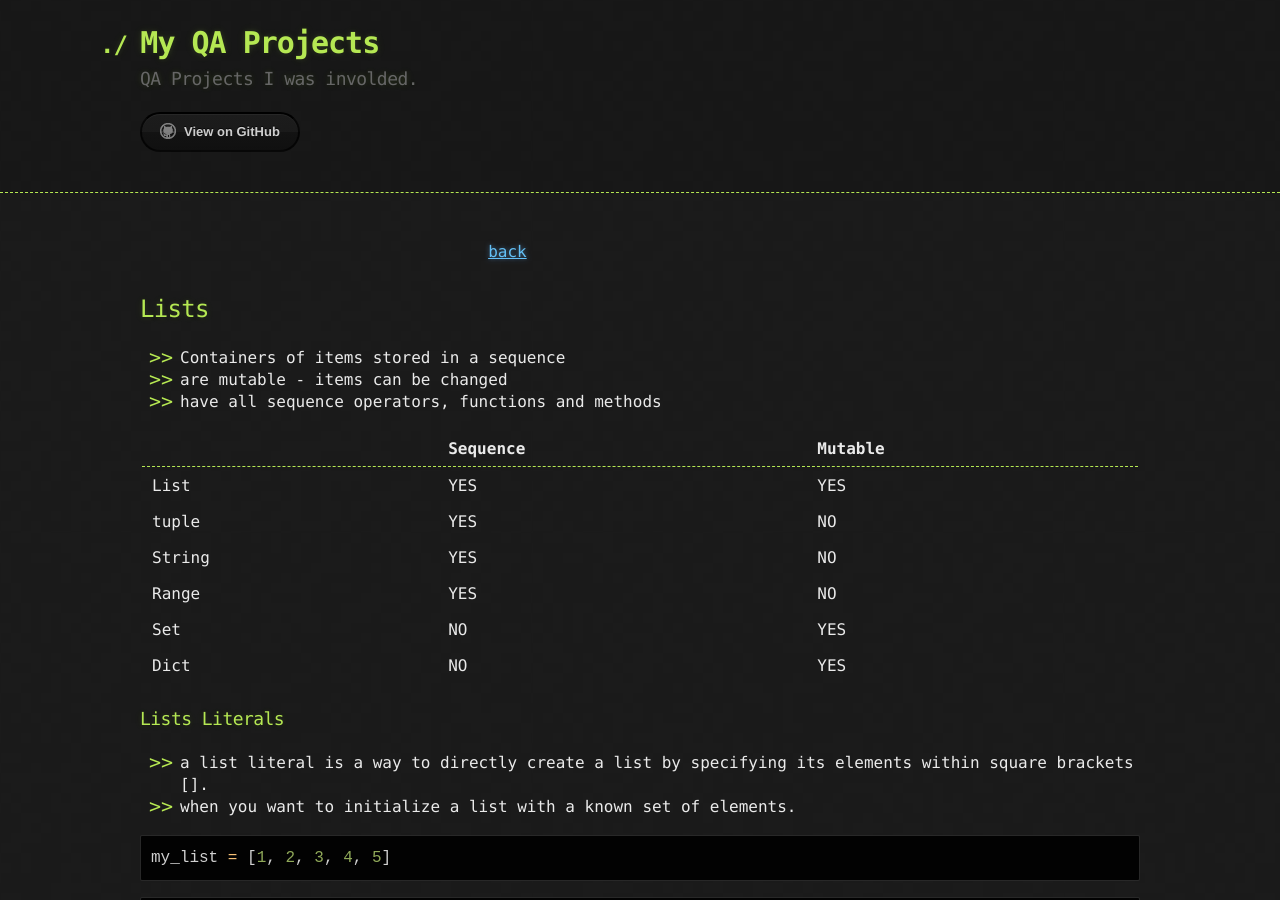
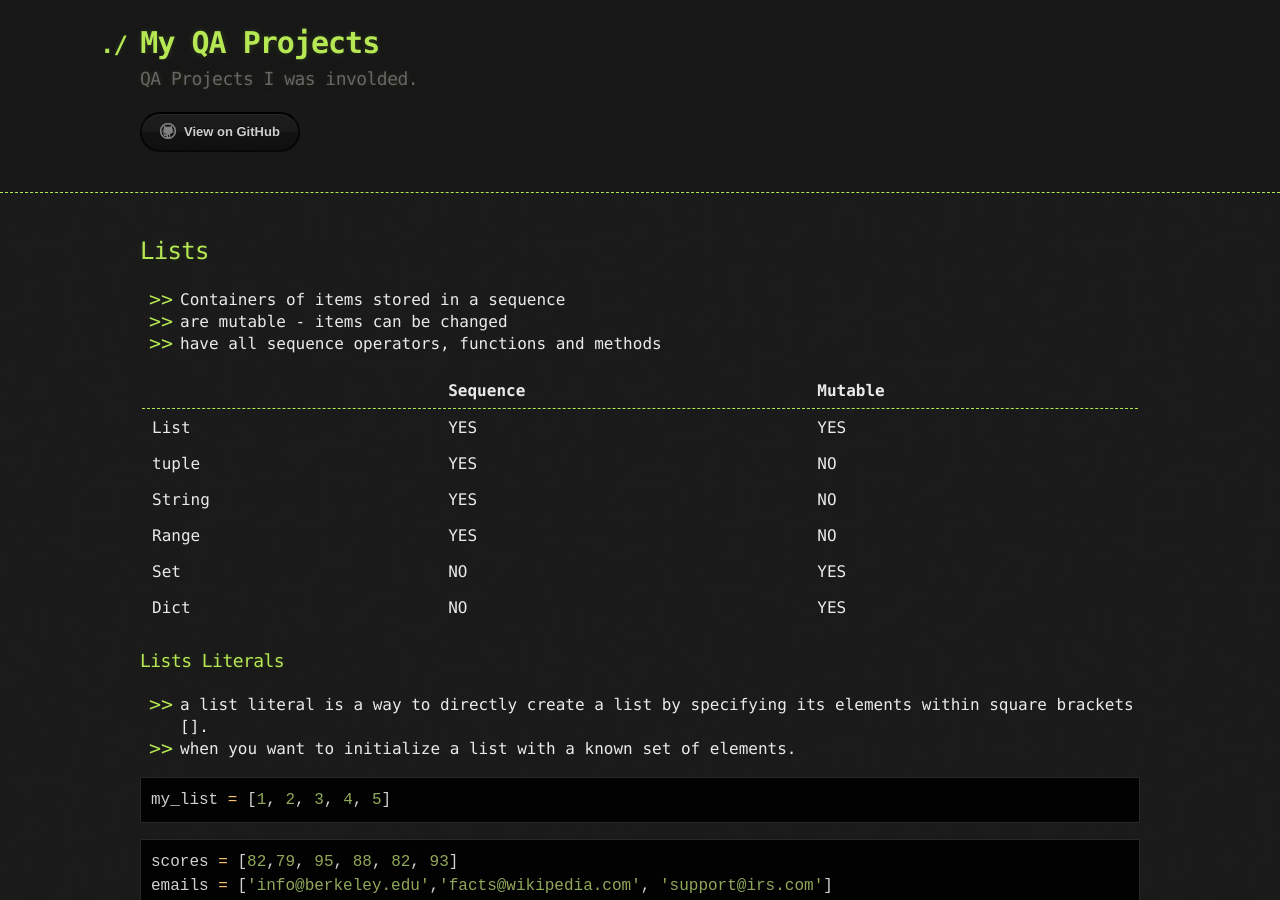
Before and after one commit to sciustechnologia/sciustechnologia.github.io, a Jekyll site: the page built from python/02_string_listTuple/07_lists.md, in a window 1280 px wide and 900 px high. Built offline with Jekyll 4.4.1, drawn with Linux system fonts in a browser that asks for light colours.

Commit message:
Update 07_lists.md

```diff
--- a/python/02_string_listTuple/07_lists.md
+++ b/python/02_string_listTuple/07_lists.md
@@ -1,9 +1,7 @@
 ---
-title: lec_07 Lists
+title: Python - Lists
 layout: default
 ---
-
- ||[back](../index.html)
 
 ## Lists
 
```
Also changed, not shown: other parts of python/02_string_listTuple/07_lists.md (+4 -0 lines).
